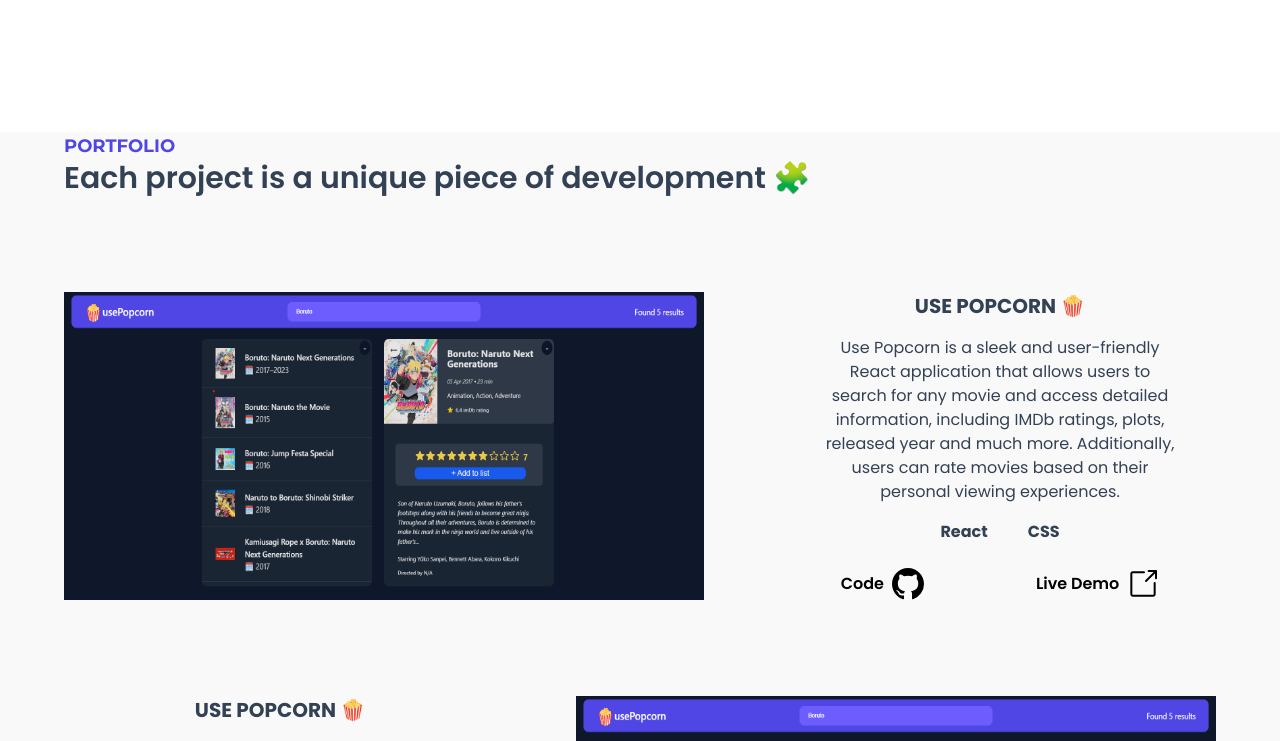
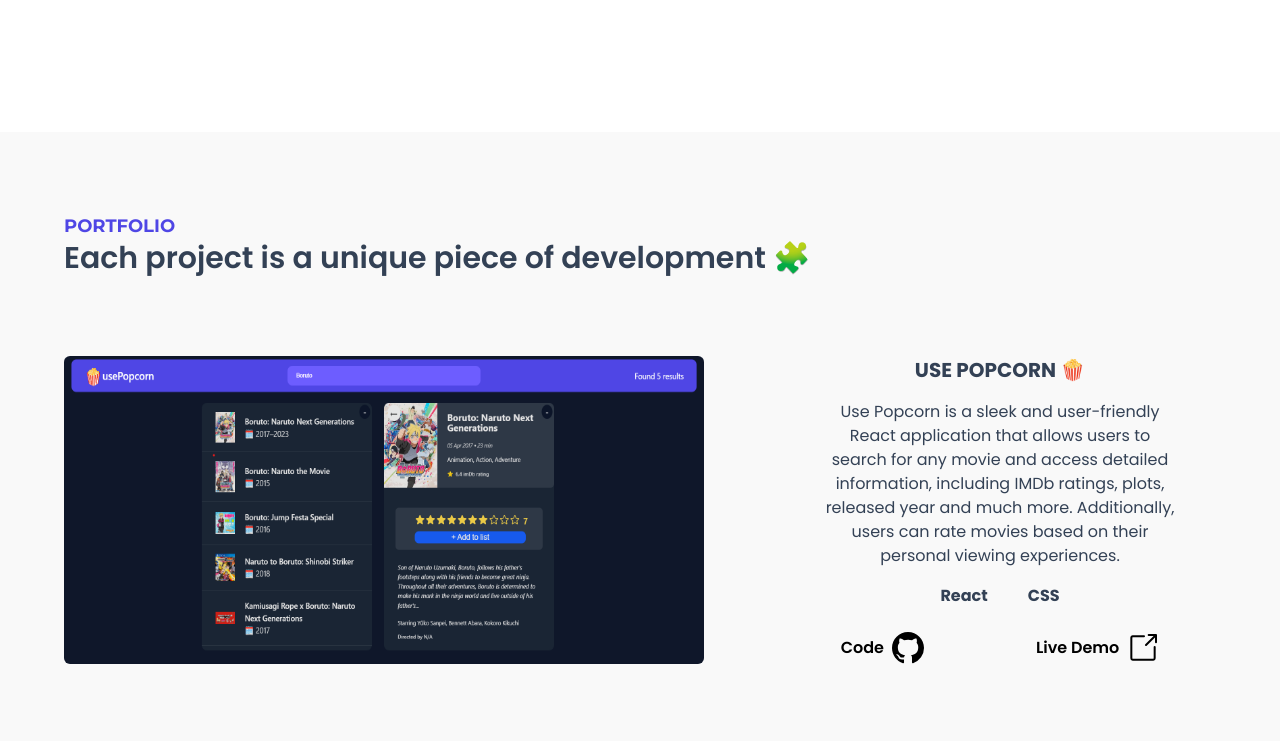
Before and after one commit to Sophianx234/Damian.dev, a React (Vite) app: page /home in a window 1280 px wide. Shown: the part 1420-2161 px from the top of the page. Built offline with nearby package versions, Linux system fonts and the light colour scheme.

Commit message:
add projects feature '

```diff
--- a/src/ui/Portfolio.jsx
+++ b/src/ui/Portfolio.jsx
@@ -1,21 +1,21 @@
 import { BsGithub } from "react-icons/bs"
 import { GoLinkExternal } from "react-icons/go"
 
-function Portfolio({name, desc, emoji, cssFramework ='CSS', image, flow}) {
+function Portfolio({name, desc, emoji, cssFramework ='CSS', image, flow, imageNum}) {
     return (
         <div>
-            <div className={`flex  justify-between pt-24
+            <div className={`flex  justify-between
 
             gap-20 ${flow ==='swap' && "flex-row-reverse"}`}>
-                <img src="./images/p-1.png" alt="" className="w-[40rem] bg-blend-multiply" />
+                <img src={`./images/p-${imageNum}.png`} alt="" className="w-[40rem] bg-blend-multiply rounded-md" />
                 <div className="">
                     <h1 className="text-xl font-bold  text-center pb-4 text-slate-700 uppercase">{name} {emoji}</h1>
                     <p className="text-md text-slate-700 text-center px-10">
                     {desc}
                     </p>
                     <div className="flex items-center justify-center pt-4 gap-10 font-bold text-slate-700">
-                        <p>React</p>
-                        <p>{cssFramework}</p>
+                        <p className="cursor-pointer">React</p>
+                        <p className="cursor-pointer">{cssFramework}</p>
                     </div>
                     <div>
                         <div className="flex gap-28 pt-6 justify-center ">
--- a/src/ui/ProjectSection.jsx
+++ b/src/ui/ProjectSection.jsx
@@ -8,21 +8,28 @@
         <div className="bg-[#F9F9F9]
 
         ">
-        <div className="lg:max-w-6xl lg:mx-auto  lg:pb-20">
+        <div className="lg:max-w-6xl lg:mx-auto  lg:pb-20 lg:pt-20
+        ">
             <h1 className="text-secondary-purple uppercase font-bold font-[Montserrat]  md:text-lg  ">Portfolio</h1>
             <h2 className="md:text-3xl font-semibold  text-center lg:text-left  text-slate-700">Each project is a unique piece of development 🧩</h2>
 
+            <div className="space-y-40 pt-20 ">
+
             <Portfolio
             name = 'Use Popcorn '
-             desc ='Use Popcorn is a sleek and user-friendly React application that allows users to search for any movie and access detailed information, including IMDb ratings, plots, released year and much more. Additionally, users can rate movies based on their personal viewing experiences.'
-              emoji ='🍿'
+            desc ='Use Popcorn is a sleek and user-friendly React application that allows users to search for any movie and access detailed information, including IMDb ratings, plots, released year and much more. Additionally, users can rate movies based on their personal viewing experiences.'
+            emoji ='🍿'
+            imageNum={1}
+
             />
             <Portfolio
-            name = 'Use Popcorn '
+            name = 'World Wise '
              desc ="World Wise is an intuitive and engaging React application designed to provide users with a dynamic global map to explore.World Wise allows you to mark the locations you've visited and add personalized notes to capture your memories and experiences. "
-              emoji ='🍿'
+             imageNum={2}
+              emoji ='✈️'
               flow='swap'
             />
+            </div>
             </div>
         </div>
     )
```
Also changed, not shown: public/images/p-2.png (added).
